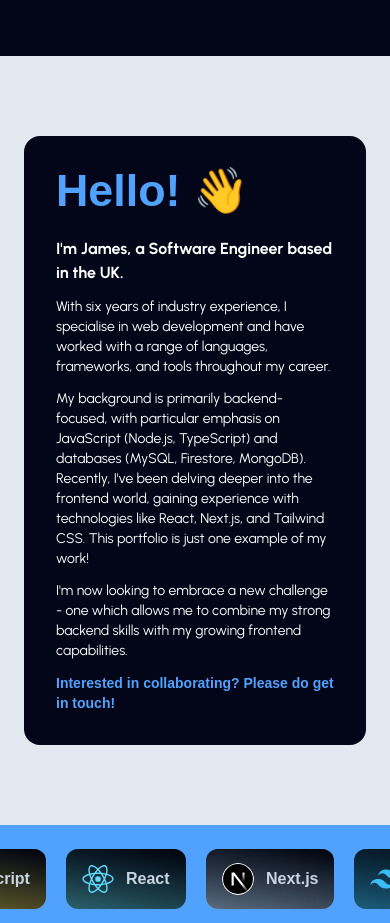
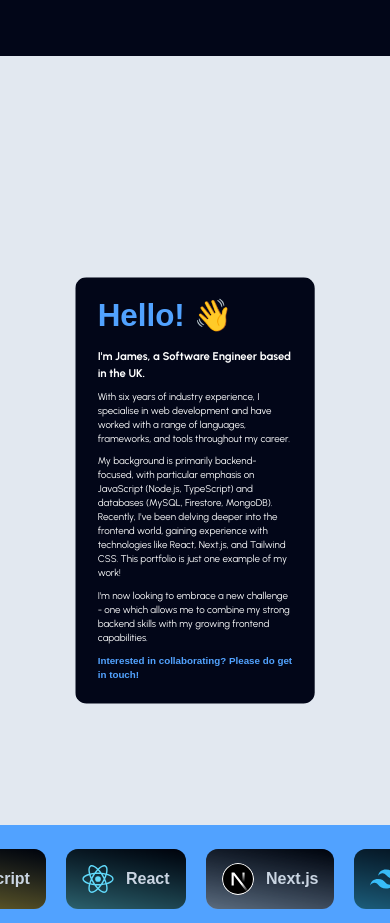
Before and after one commit to jamesomichael/portfolio-26, a Next.js app: page / in a window 390 px wide. Shown: the part 820-1743 px from the top of the page. Built offline with nearby package versions, Linux system fonts and the light colour scheme; a web font is replaced by a local one.

Commit message:
animate greeting section

```diff
--- a/components/sections/Greeting/index.tsx
+++ b/components/sections/Greeting/index.tsx
@@ -1,13 +1,23 @@
+import { useRef } from 'react';
 import Link from 'next/link';
 
 import { MdMail } from 'react-icons/md';
 
 import Section from '../../shared/Section';
 
+import useTextFadeIn from '@/hooks/animations/shared/useTextFadeIn';
+import useGreetingScroll from '@/hooks/animations/greeting/useGreetingScroll';
+
 const Greeting = () => {
+	const ref = useRef(null);
+	useGreetingScroll(ref);
+	useTextFadeIn(ref, { duration: 2.25, stagger: 0.3 });
 	return (
 		<Section background="light" className="py-20">
-			<div className="sm:my-36 flex justify-center items-center">
+			<div
+				ref={ref}
+				className="sm:my-36 flex justify-center items-center"
+			>
 				<div className="rounded-2xl max-w-5xl bg-slate-950 text-white p-8 grid grid-rows-[auto,1fr] gap-6 select-text">
 					<h1 className="font-georama leading-none font-stretch-150% font-extrabold text-blue-400 text-[2.8rem] sm:text-7xl lg:text-8xl">
 						Hello! 👋
--- /dev/null
+++ b/hooks/animations/greeting/useGreetingScroll.ts
@@ -0,0 +1,25 @@
+import { RefObject, useEffect } from 'react';
+import gsap from 'gsap';
+
+const useGreetingScroll = (parentRef: RefObject<HTMLDivElement | null>) => {
+	useEffect(() => {
+		const el = parentRef.current;
+		gsap.fromTo(
+			el,
+			{ scale: 0.7, y: 50 },
+			{
+				scale: 1,
+				y: 0,
+				duration: 0.5,
+				scrollTrigger: {
+					trigger: el,
+					start: 'top 100%',
+					end: 'bottom 75%',
+					scrub: true,
+				},
+			},
+		);
+	}, []);
+};
+
+export default useGreetingScroll;
```
